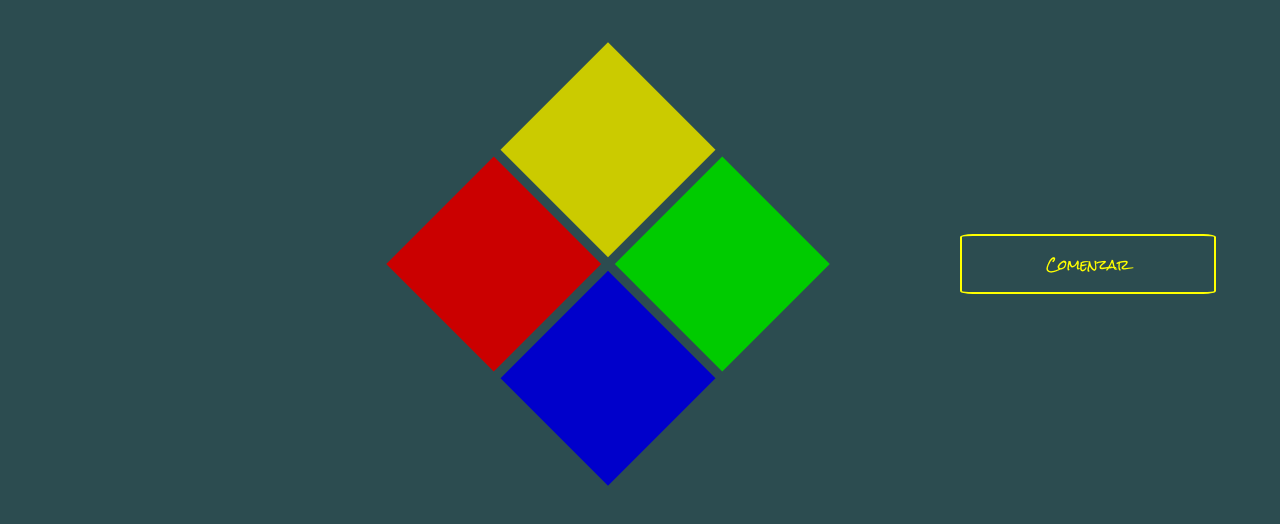
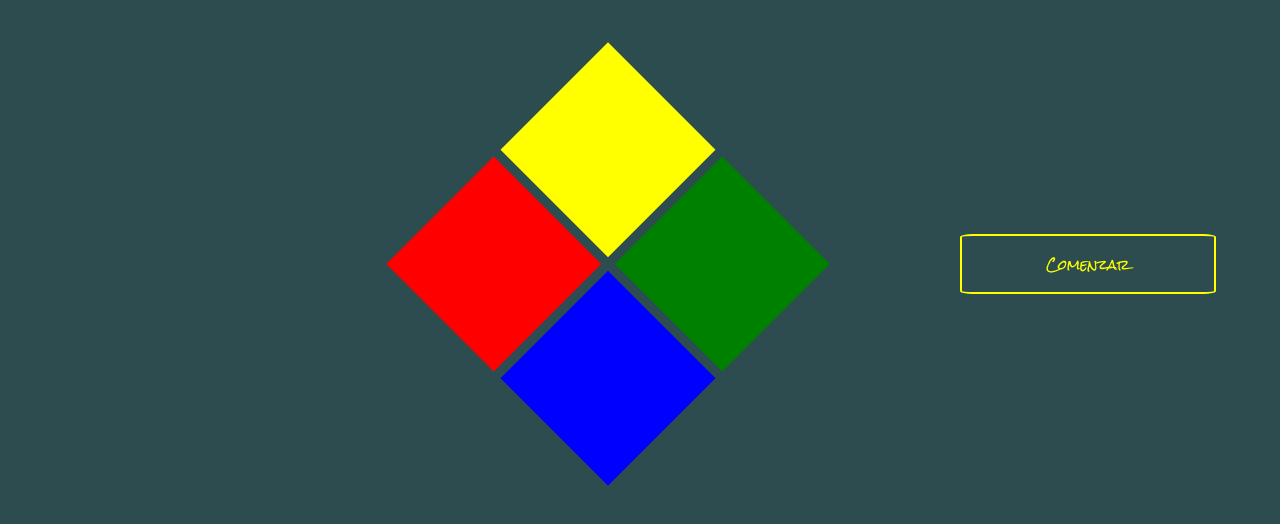
Before and after one commit to A-tomic-code/Maquetacion, a plain HTML site: page simon says/index.html in a window 1280 px wide. Shown: the part 236-760 px from the top of the page. Drawn offline with Linux system fonts and the light colour scheme.

Commit message:
cambios ui

```diff
--- a/simon says/style.css
+++ b/simon says/style.css
@@ -110,20 +110,20 @@
 
 .btnColor:active,
 .active {
-  filter: brightness(200%);
+  filter: saturate(40%);
 }
 
 .btnRed {
-  background: #cb0000;
+  background: red;
 }
 .btnBlue {
-  background-color: #0000cb;
+  background-color: blue;
 }
 .btnGreen {
-  background-color: #00cb00;
+  background-color: green;
 }
 .btnYellow {
-  background-color: #cbcb00;
+  background-color: yellow;
 }
 
 .ganar {
```
